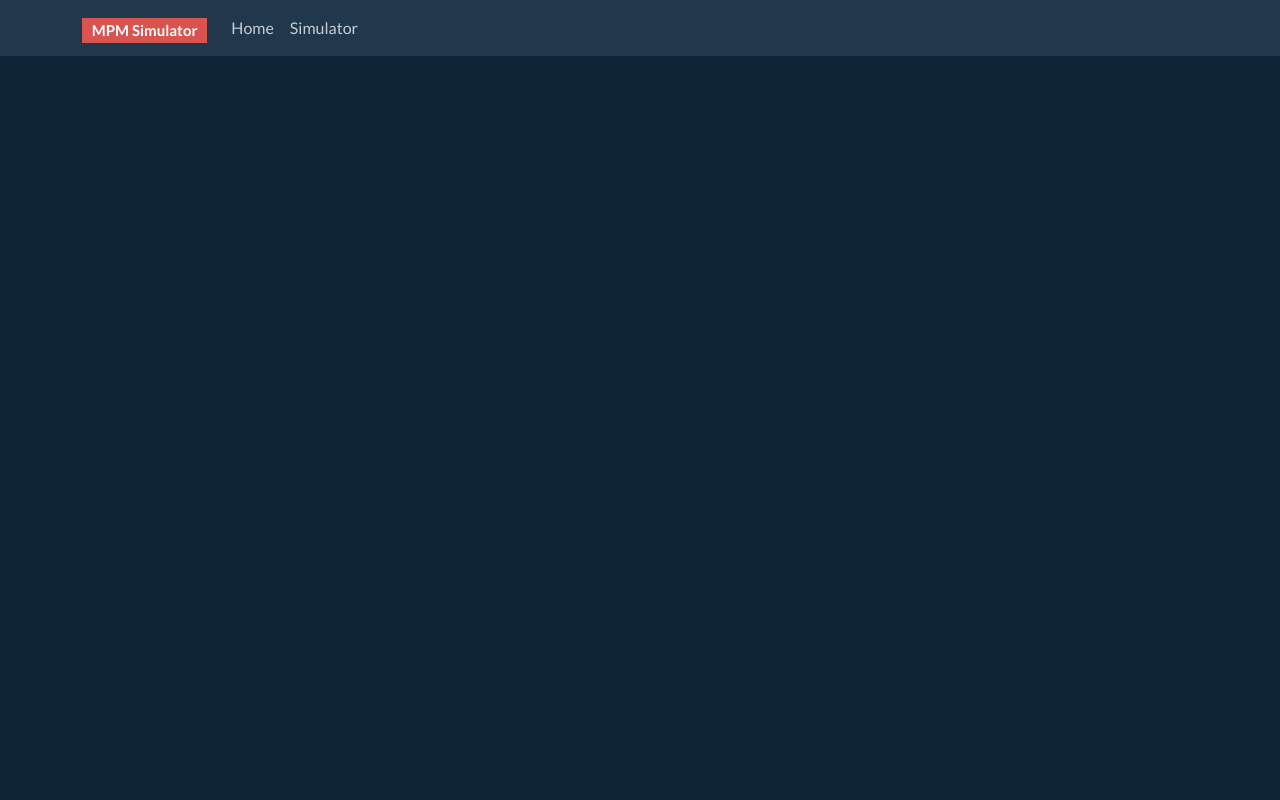
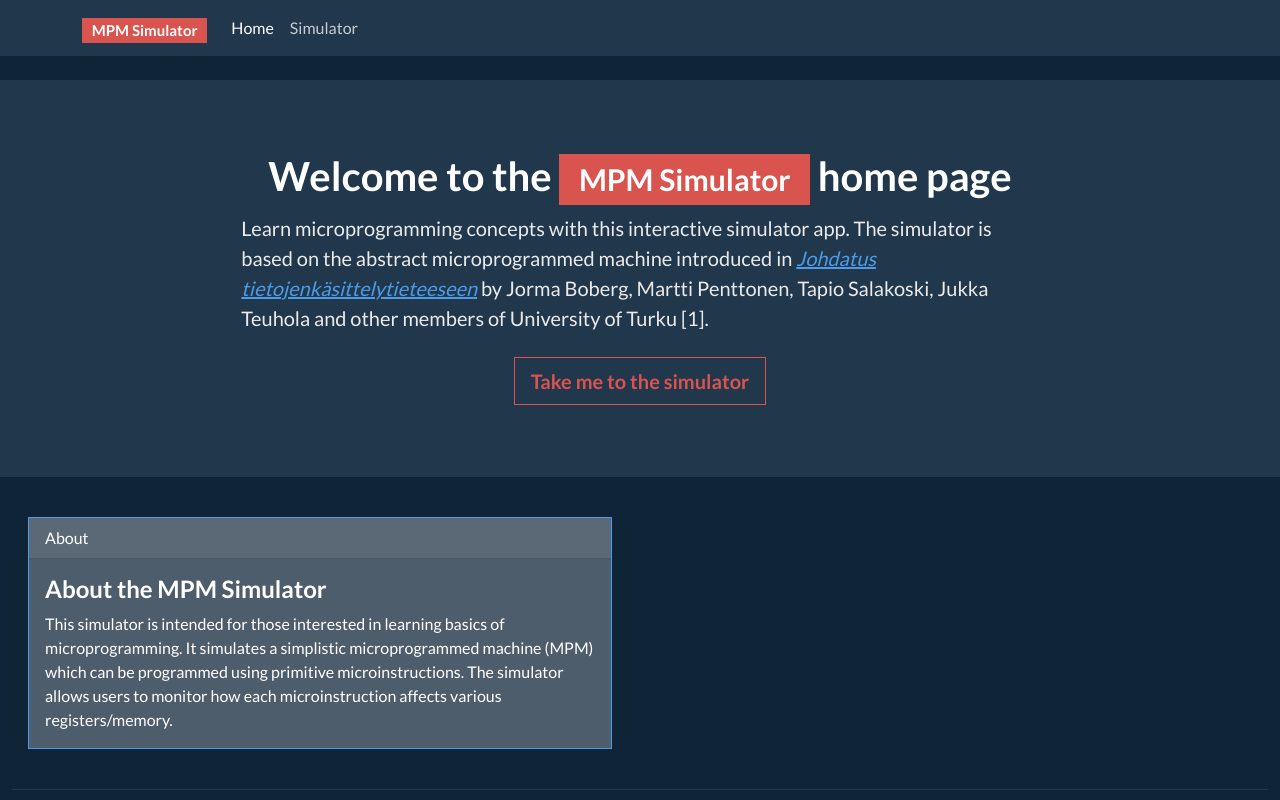
Before and after one commit to jani-heinikoski/mpm-simulator, a React (Create React App) app: page /mpm-simulator in a window 1280 px wide. Shown: the top 800 px of the page. Built offline with nearby package versions, Linux system fonts and the light colour scheme.

Commit message:
updated relative nav paths to support gh-pages

```diff
--- a/src/App.jsx
+++ b/src/App.jsx
@@ -1,4 +1,4 @@
-import { Routes, Route } from "react-router-dom";
+import { Routes, Route, Navigate } from "react-router-dom";
 
 import MainNavbar from "./components/MainNavbar";
 import HomePage from "./components/HomePage";
@@ -9,8 +9,12 @@ function App() {
         <>
             <MainNavbar></MainNavbar>
             <Routes>
-                <Route path="/" element={<HomePage />} />
-                <Route path="/simulator" element={<SimulatorPage />} />
+                <Route path="/" element={<Navigate to="/mpm-simulator" />} />
+                <Route path="/mpm-simulator" element={<HomePage />} />
+                <Route
+                    path="/mpm-simulator/simulator"
+                    element={<SimulatorPage />}
+                />
             </Routes>
         </>
     );
--- a/src/components/HomePageHero.jsx
+++ b/src/components/HomePageHero.jsx
@@ -43,7 +43,7 @@ const HomePageHero = () => {
                             size="lg"
                             className="fw-bold"
                             onClick={() => {
-                                navigate("/simulator");
+                                navigate("/mpm-simulator/simulator");
                             }}
                         >
                             Take me to the simulator
--- a/src/components/MainNavbar.jsx
+++ b/src/components/MainNavbar.jsx
@@ -13,7 +13,7 @@ function MainNavbar() {
         <Navbar bg="dark" variant="dark" className="mb-4">
             <Container>
                 <Navbar.Brand>
-          <Link to="/">
+                    <Link to="/mpm-simulator">
                         <Badge bg="danger">MPM Simulator</Badge>
                     </Link>
                 </Navbar.Brand>
@@ -22,14 +22,19 @@ function MainNavbar() {
                     onSelect={(selectedKey) => navigate(selectedKey)}
                 >
                     <Nav.Item>
-            <Nav.Link eventKey="/" active={location.pathname === "/"}>
+                        <Nav.Link
+                            eventKey="/mpm-simulator"
+                            active={location.pathname === "/mpm-simulator"}
+                        >
                             Home
                         </Nav.Link>
                     </Nav.Item>
                     <Nav.Item>
                         <Nav.Link
-              eventKey="/simulator"
-              active={location.pathname === "/simulator"}
+                            eventKey="/mpm-simulator/simulator"
+                            active={
+                                location.pathname === "/mpm-simulator/simulator"
+                            }
                         >
                             Simulator
                         </Nav.Link>
```
Lines whose indentation alone changed are shown as unchanged.
